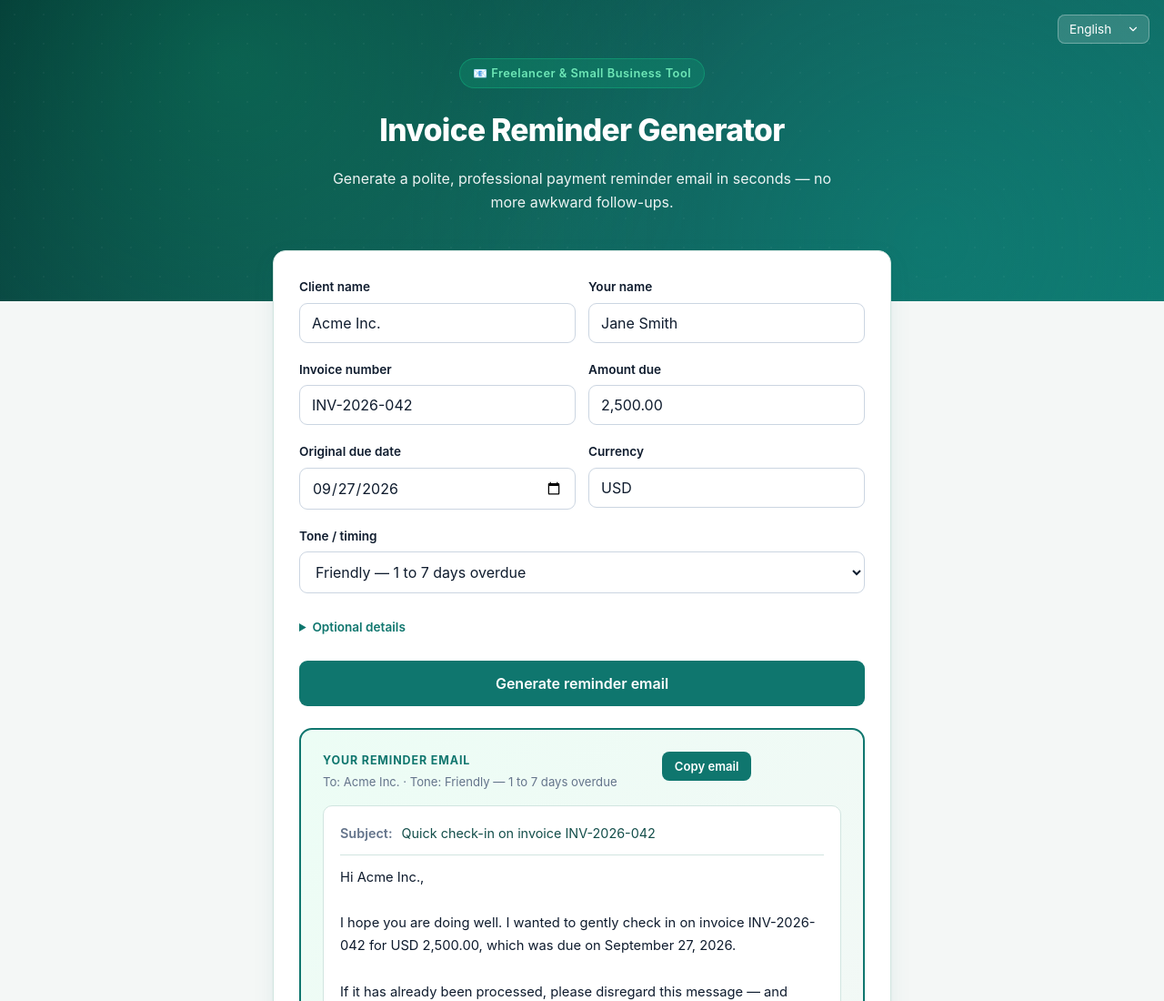
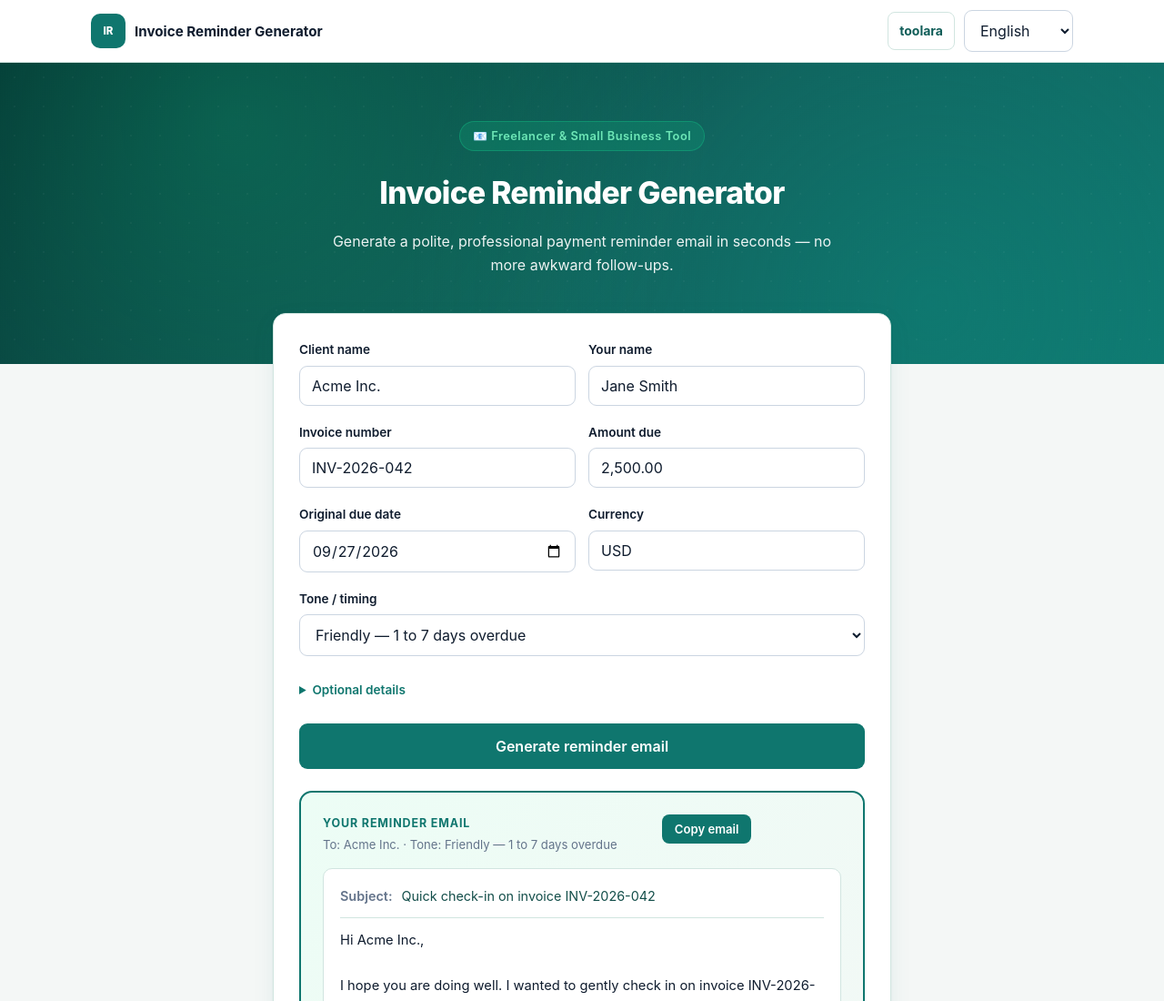
Before and after one commit to lvyafei2026-coder/invoice-reminder-generator, a plain HTML site: page index.html in a window 1280 px wide. Shown: the top 1100 px of the page at 91% size. Drawn offline with Linux system fonts and the light colour scheme.

Commit message:
Add Toolara site navigation

```diff
--- a/css/style.css
+++ b/css/style.css
@@ -124,3 +124,19 @@ tr:last-child td { border-bottom: none; }
   .card { padding: 20px; }
   .row { flex-direction: column; gap: 0; }
 }
+/* Toolara site navigation */
+.site-header { position: relative; z-index: 10; background: rgba(255,255,255,0.96); border-bottom: 1px solid var(--border, #e2e8f0); }
+.site-header-inner { max-width: 1120px; min-height: 68px; margin: 0 auto; padding: 10px 20px; display: flex; align-items: center; justify-content: space-between; gap: 20px; }
+.site-brand { min-width: 0; display: flex; align-items: center; gap: 10px; color: var(--text, #0f1c2e); text-decoration: none; font-weight: 700; }
+.site-brand-mark { width: 38px; height: 38px; flex: 0 0 38px; display: grid; place-items: center; border-radius: 10px; background: var(--accent, #2563eb); color: #fff; font-size: 0.72rem; font-weight: 800; }
+.site-brand-name { font-size: 0.95rem; line-height: 1.25; }
+.site-nav { display: flex; align-items: center; gap: 10px; }
+.site-nav-link { padding: 8px 12px; border: 1px solid var(--border, #e2e8f0); border-radius: 8px; background: #fff; color: var(--accent-dark, var(--accent, #1d4ed8)); text-decoration: none; white-space: nowrap; font-size: 0.875rem; font-weight: 650; transition: background 0.15s, border-color 0.15s; }
+.site-nav-link:hover { background: var(--bg, #f8fafc); border-color: var(--accent, #2563eb); }
+.site-nav select { width: auto; min-width: 120px; margin: 0; }
+@media (max-width: 560px) {
+  .site-header-inner { min-height: 0; padding: 10px 14px; flex-wrap: wrap; gap: 10px; }
+  .site-brand { flex: 1 1 100%; }
+  .site-nav { width: 100%; justify-content: space-between; gap: 8px; }
+  .site-nav select { min-width: 118px; }
+}
--- a/index.html
+++ b/index.html
@@ -36,14 +36,14 @@
 <link rel="stylesheet" href="/css/style.css">
 </head>
 <body>
+<header class="site-header"><div class="site-header-inner"><a class="site-brand" href="/" aria-label="invoice-reminder-generator"><span class="site-brand-mark" aria-hidden="true">IR</span><span class="site-brand-name" data-i18n="title"></span></a><nav class="site-nav" aria-label="Site navigation"><a class="site-nav-link" href="https://toolara.dev/">toolara</a><select id="langSelect" onchange="setLang(this.value)" aria-label="Language">
+      <option value="en">English</option>
+      <option value="zh">简体中文</option>
+    </select></nav></div></header>
+
 
 <header class="hero">
-  <div class="lang-switch">
-    <select id="langSelect" onchange="setLang(this.value)" aria-label="Language">
-      <option value="en">English</option>
-      <option value="zh">简体中文</option>
-    </select>
-  </div>
+
   <div class="hero-inner">
     <div class="hero-badge">📧 Freelancer & Small Business Tool</div>
     <h1 data-i18n="title">Invoice Reminder Generator</h1>
```
Also changed, not shown: zh/index.html (+6 -6 lines).
